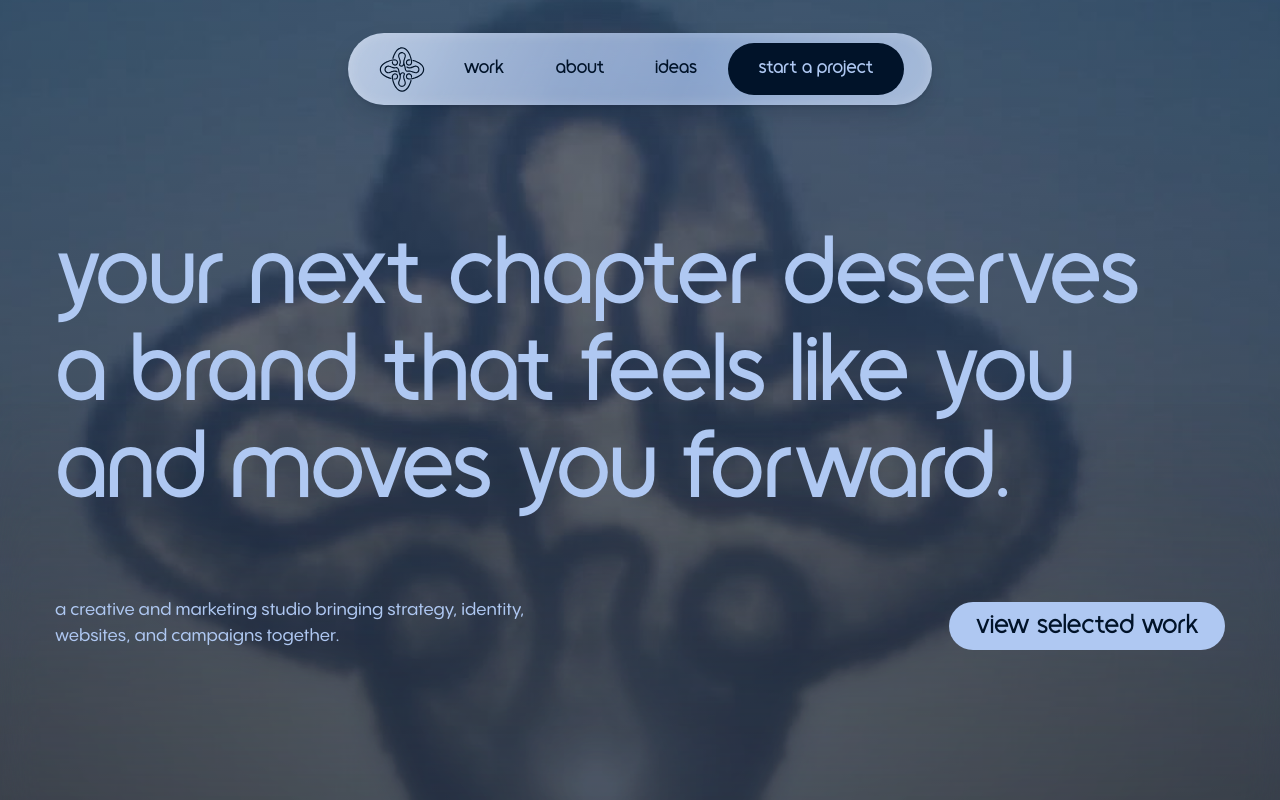
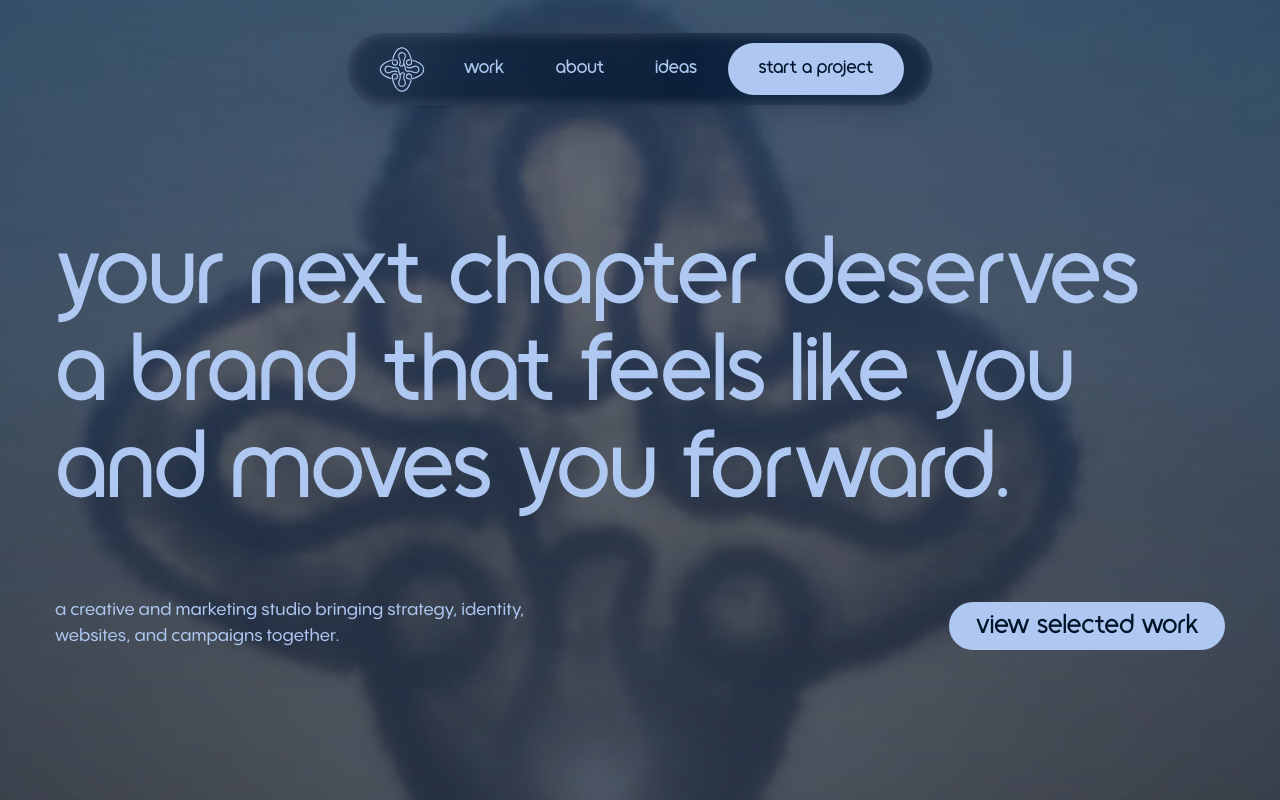
Before and after one commit to cedarandcactus/burgama-site-14.5, a Next.js app: page / in a window 1280 px wide. Shown: the top 800 px of the page. Built offline with nearby package versions, Linux system fonts and the light colour scheme.

Commit message:
feat: update header and form color variables for dark mode support

```diff
--- a/app/cyan-shell.css
+++ b/app/cyan-shell.css
@@ -63,7 +63,7 @@ body .cyan-header .header-inner {
   border: 0;
   border-radius: 999px;
   background:
-    linear-gradient(115deg, rgb(255 255 255 / 40%), rgb(255 255 255 / 8%) 38%, transparent 58%, rgb(255 255 255 / 22%)),
+    var(--header-highlight, linear-gradient(115deg, rgb(255 255 255 / 40%), rgb(255 255 255 / 8%) 38%, transparent 58%, rgb(255 255 255 / 22%))),
     color-mix(in srgb, var(--header-surface) 72%, transparent);
   color: inherit;
   box-shadow:
@@ -95,8 +95,13 @@ body .site-header.cyan-header[data-home='true'][data-condensed='false'] {
 }
 
 body .cyan-header[data-home='true'] {
-  --header-action-bg: var(--cyan-night);
-  --header-action-ink: var(--cyan-ink);
+  --header-surface: var(--cyan-night);
+  --header-ink: var(--palette-powder);
+  --header-action-bg: var(--palette-powder);
+  --header-action-ink: var(--cyan-night);
+  --header-color-scheme: dark;
+  --header-highlight: linear-gradient(115deg, rgb(255 255 255 / 8%), rgb(255 255 255 / 2%) 38%, transparent 58%, rgb(255 255 255 / 4%));
+  color: var(--header-ink);
 }
 
 body .cyan-header[data-home='true'][data-condensed='false'] .header-inner {
--- a/components/nav-project-form.module.css
+++ b/components/nav-project-form.module.css
@@ -1,5 +1,5 @@
 .form {
-  --enquiry-ink: var(--cyan-night);
+  --enquiry-ink: var(--header-ink, var(--cyan-night));
   --enquiry-muted: color-mix(in srgb, var(--enquiry-ink) 76%, transparent);
   --enquiry-fill: color-mix(in srgb, var(--enquiry-ink) 8%, transparent);
   --enquiry-rule: color-mix(in srgb, var(--enquiry-ink) 16%, transparent);
@@ -22,7 +22,7 @@
   font-size: 14px;
   font-weight: 500;
   line-height: 1.4;
-  color-scheme: light;
+  color-scheme: var(--header-color-scheme, light);
 }
 
 .form p { margin: 0; }
```
